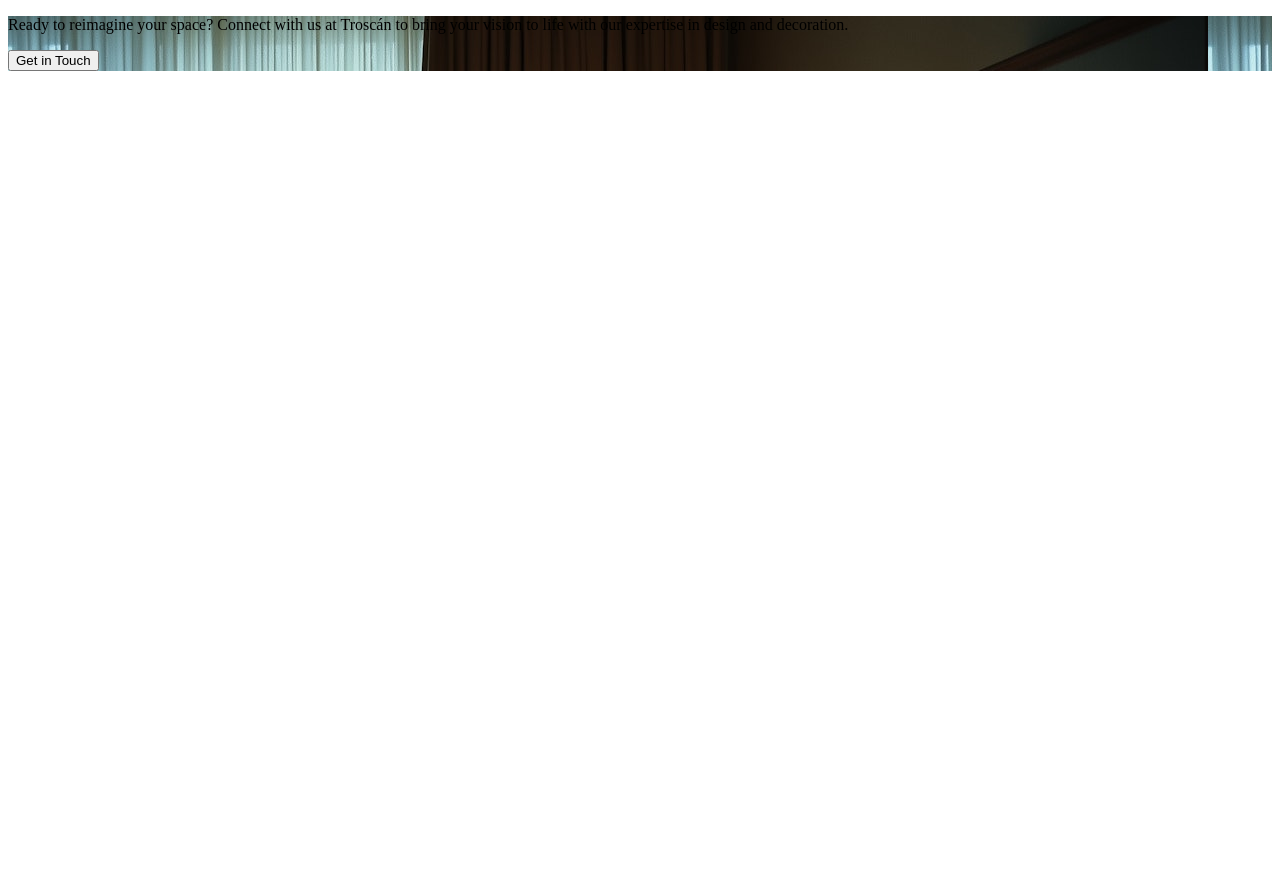
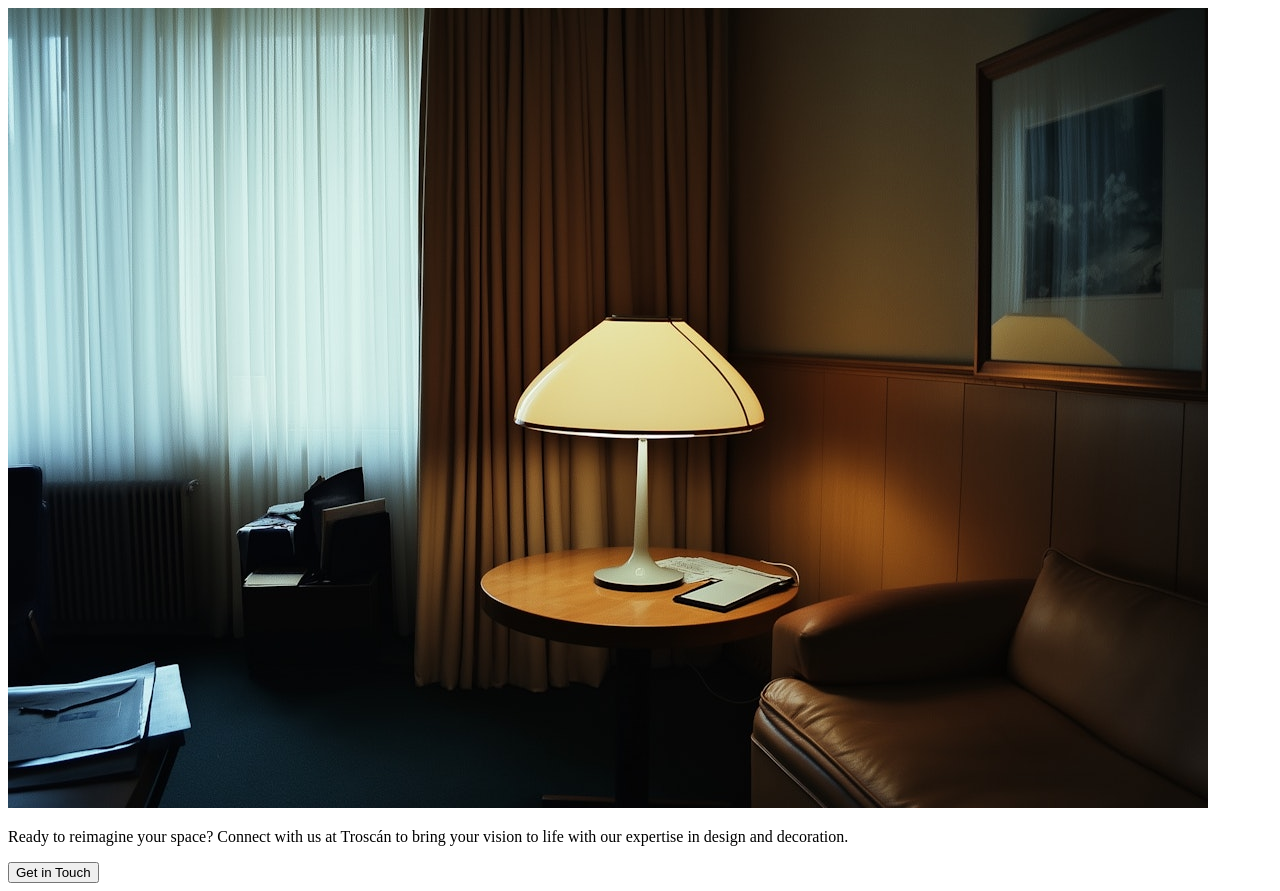
Before and after one commit to RF-Rezon/Troscan-Website, a Next.js app: page /home/connectSection in a window 1280 px wide. Before the commit the page ends 800 px from the top, so only its background shows below. Built offline with nearby package versions, Linux system fonts and the light colour scheme.

Commit message:
All home section motion complete. Task Done.

```diff
--- a/src/pages/home/carouselSection.tsx
+++ b/src/pages/home/carouselSection.tsx
@@ -2,10 +2,11 @@ import carouselsection from "../../utils/jsons/carouselsection/carouselsection.j
 const CarouselSection = () => {
   return (
     <>
+      <div>
         {carouselsection.map((i: any, index: number) => (
           <div
             key={index}
-          className="min-h-screen w-full flex items-center justify-center bg-fixed bg-center bg-cover bg-no-repeat parallax"
+            className="min-h-screen w-full flex items-center justify-center bg-center bg-cover bg-no-repeat sticky top-0 parallax"
             style={{ backgroundImage: `url('${i.img}')` }}
           >
             <div className="w-[90%]">
@@ -22,6 +23,7 @@ const CarouselSection = () => {
             </div>
           </div>
         ))}
+      </div>
     </>
   );
 };
--- a/src/pages/home/connectSection.tsx
+++ b/src/pages/home/connectSection.tsx
@@ -1,23 +1,40 @@
 const ConnectSection = () => {
   return (
-    <>
-      <div
-        className="min-h-screen w-full flex items-center justify-center bg-center bg-cover bg-no-repeat relative my-[100px] md:my-[140px] lg:my-[186px] px-4"
-        style={{ backgroundImage: "url('/sec6/1.jpeg')" }}
-      >
-        <div className="absolute md:h-[63%] md:w-[52%] flex items-center justify-center base-white-bg rounded-[8px] mx-4 md:mx-0 px-6 md:px-0 py-[50px] md:py-0">
-          <div className="flex flex-col items-center justify-center text-pretty">
-            <p className="t-4 base-gold-text text-center w-[90%] md:w-[70%] pb-5">
-              Ready to reimagine your space? Connect with us at Troscán to bring
-              your vision to life with our expertise in design and decoration.
-            </p>
-            <button className="btn-2 t-2 base-gold-bg base-white-text ">
-              Get in Touch
-            </button>
+    <div className="relative h-[300vh] w-full">
+      {/* Sticky image with relative wrapper */}
+      <div className="sticky top-0 h-screen w-full">
+        <div className="relative w-full h-full">
+          {/* Background image */}
+          <img
+            className="w-full h-full object-cover"
+            src="/sec6/1.jpeg"
+            alt="bg_img"
+          />
+
+          {/* This empty space will be filled by the card during scroll */}
+          {/* Don't put the card here! */}
+        </div>
+      </div>
+
+      {/* Card appears in scroll and overlays the image (revealed gradually) */}
+      <div className="relative h-[200vh]">
+        {/* Scroll trigger: card scrolls up and lands at center of image */}
+        <div className="absolute top-[40vh] w-full flex justify-center">
+          <div className="md:h-[400px] md:w-[52%] flex items-center justify-center base-white-bg rounded-[8px] mx-4 md:mx-0 px-6 md:px-0 py-[50px] md:py-0 shadow-lg">
+            <div className="flex flex-col items-center justify-center text-pretty">
+              <p className="t-4 base-gold-text text-center w-[90%] md:w-[70%] pb-5">
+                Ready to reimagine your space? Connect with us at Troscán to
+                bring your vision to life with our expertise in design and
+                decoration.
+              </p>
+              <button className="btn-2 t-2 base-gold-bg base-white-text">
+                Get in Touch
+              </button>
+            </div>
           </div>
         </div>
       </div>
-    </>
+    </div>
   );
 };
 
--- a/src/pages/home/expertiseSection.tsx
+++ b/src/pages/home/expertiseSection.tsx
@@ -23,7 +23,7 @@ const ExpertiseSection = () => {
   ];
   return (
     <>
-      <div className="min-h-screen mx-auto max-w-[1284px] my-[100px] md:my-[140px] lg:my-[186px] md:space-x-10 -mb-6 md:-mb-0 px-4 relative space-x-6">
+      <div className="mb-16 lg:mb- lg:min-h-screen mx-auto max-w-[1284px] my-[100px] md:my-[140px] lg:my-[186px] md:space-x-10 px-4 relative space-x-6">
         <div className="w-full pb-14 flex items-center justify-end">
           <div className="lg:w-[50%] w-full base-gold-text md:px-6 lg:px-0">
             <div className="lg:mr-10">
@@ -45,7 +45,6 @@ const ExpertiseSection = () => {
                   key={activeImage}
                   initial={{ y: 180 }}
                   animate={{ y: 0 }}
-                  // exit={{ y: -50 }}
                   transition={{ duration: 0.4, ease: "easeOut" }}
                   className="w-full h-full object-cover rounded-[8px] absolute top-0 left-0"
                   src={activeImage}
--- a/src/utils/cards/news/news_cards.tsx
+++ b/src/utils/cards/news/news_cards.tsx
@@ -3,7 +3,7 @@ const News_cards = () => {
   return (
     <>
       {newscards.map((i, index) => (
-        <div key={index} className="mb-5 md:mb-8 cursor-pointer">
+        <div key={index} className="mb-6 md:mb-8 cursor-pointer">
           <div className="w-[100%] h-[300px] md:h-[349px] mb-2.5 md:mb-4">
             <img
               className="w-full h-full object-cover rounded-[8px]"
```
Also changed, not shown: src/app/globals.css (+5 -5 lines), src/pages/home/header.tsx (+7 -5 lines), src/pages/home/thirdsection.tsx (+4 -10 lines). Lines whose indentation alone changed are shown as unchanged.
